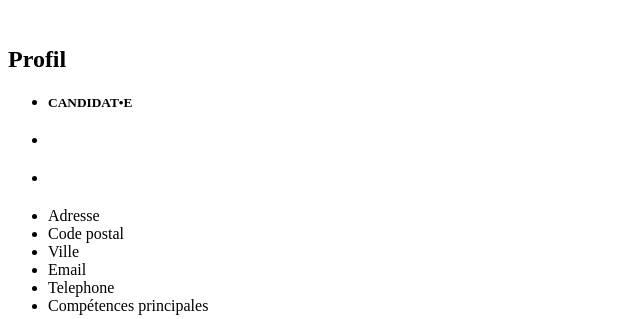
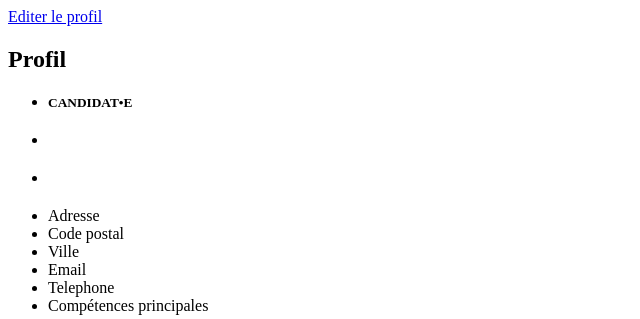
Before and after one commit to ToddEmonster/skillsPortal, a Symfony app: template templates/profile/read_profile.html.twig in a window 1280 px wide. Shown: the top 319 px of the page, without its empty margins (0-640 px from the left). Run offline with Twig, Linux system fonts and the light colour scheme; the template is opened without the code that fills it, so the values that code supplies are empty; some libraries are stand-ins or nearby versions.

Commit message:
feat(major): added routing for profile editing

```diff
--- a/src/Controller/ProfileController.php
+++ b/src/Controller/ProfileController.php
@@ -46,6 +46,7 @@ class ProfileController extends AbstractController
         ]);
     }
 
+    // TODO : faire la route /profile, si User a un profile => go son profil, sinon créer un profil
     /**
      * @Route(
      *     "/profile/{id}",
@@ -70,7 +71,7 @@ class ProfileController extends AbstractController
      * @Route(
      *     "/profile/{id}/edit",
      *     name="profile_edit",
-     *     methods={"PUT"},
+     *     methods={"GET","PUT"},
      *     requirements={"id"="\d+"}
      * )
      */
--- a/templates/profile/edit_profile.html.twig
+++ b/templates/profile/edit_profile.html.twig
@@ -6,6 +6,6 @@
 
     <h1>Mise à jour du profil</h1>
 
-    {{ form(form) }}
+{#    {{ form(form) }}#}
 
 {% endblock %}
--- a/templates/profile/read_profile.html.twig
+++ b/templates/profile/read_profile.html.twig
@@ -2,17 +2,8 @@
 
 {% block body %}
     <section class="main-content">
-        <header>
-            <img src="" alt="" class="logo">
-            <div class="search-bar"></div>
-            <div class="logout">
-                {% if app.user %}
-                    <div class="mb-3">
-                        {{ app.user.firstname ~ ' ' ~ app.user.lastname }} (<a href="{{ path('app_logout') }}">Logout</a>)
-                    </div>
-                {% endif %}
-            </div>
-        </header>
+
+        <a href="{{ path("profile_edit", {id: app.user.id}, false) }}">Editer le profil</a>
         <h1>Profil</h1>
         <section class="info-main">
 {#            <img src="" alt="">#}
```
